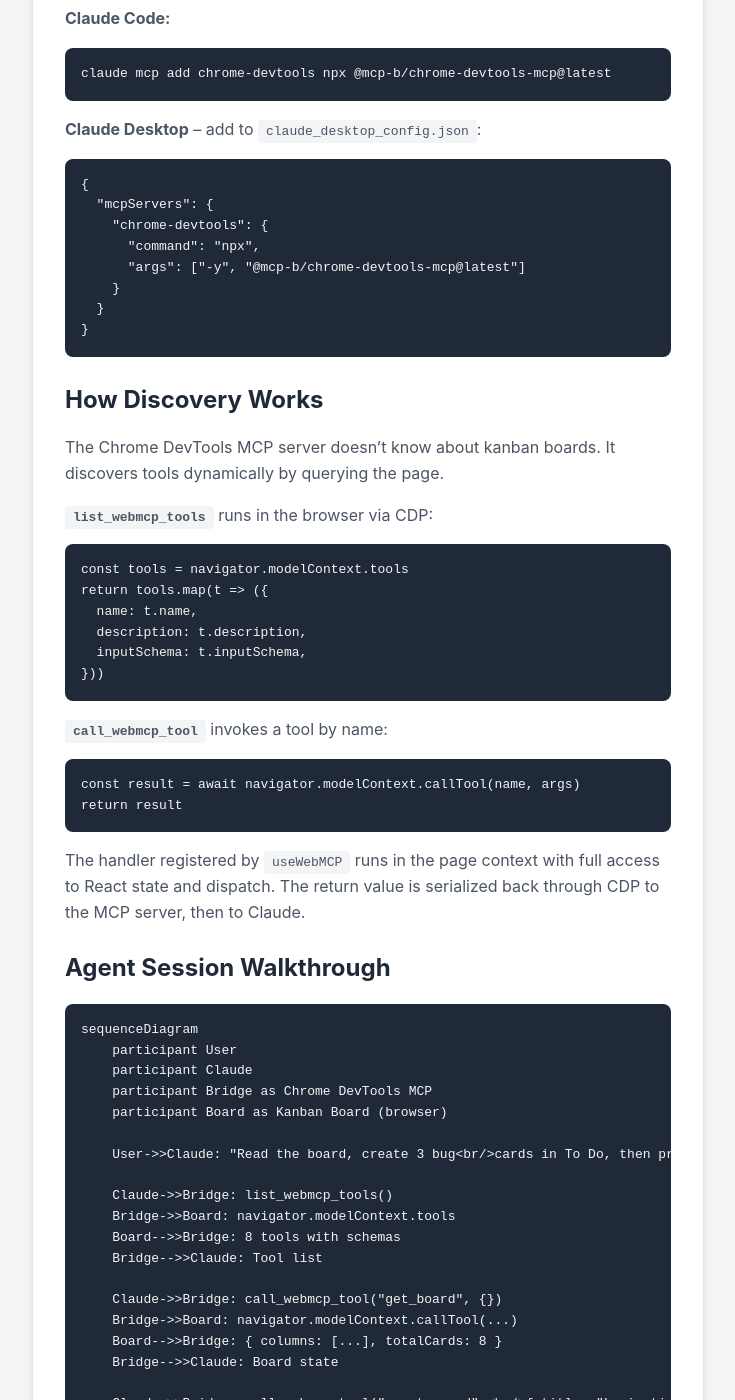
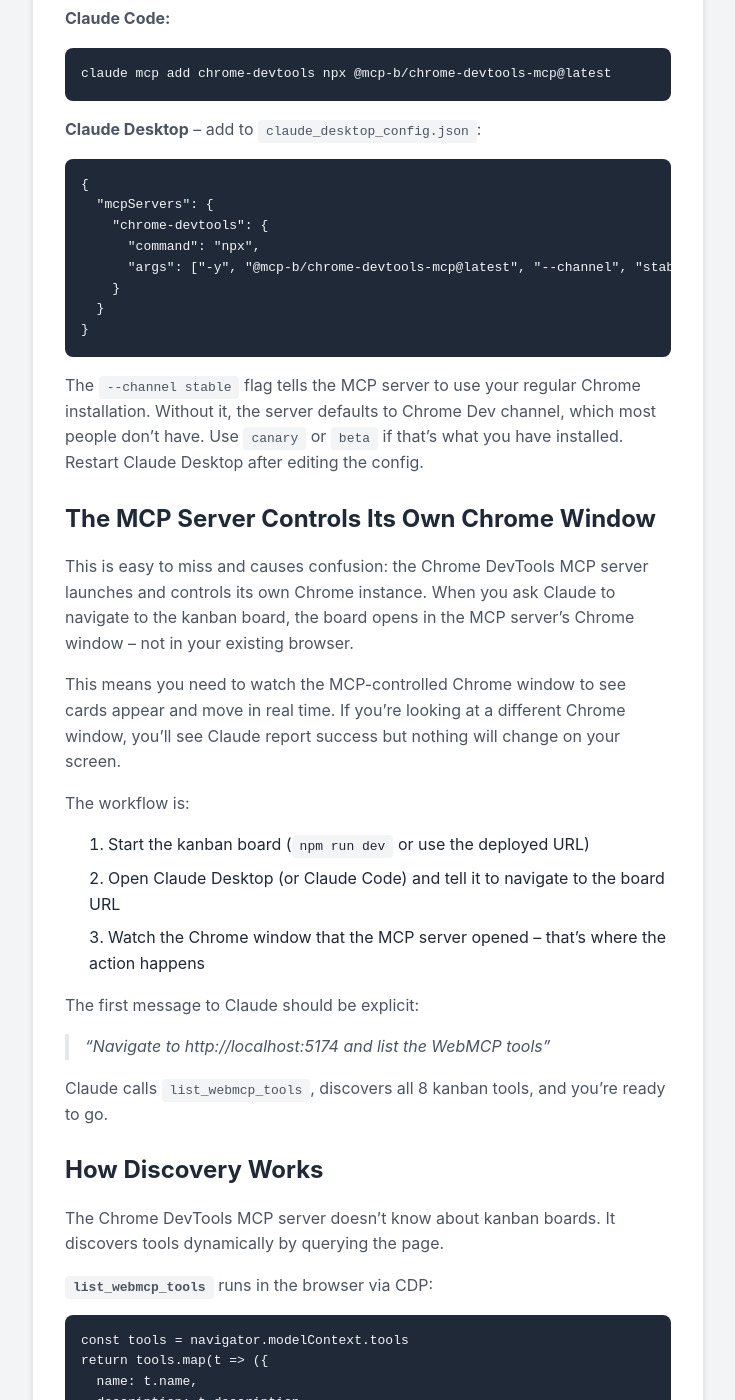
Before and after one commit to grzetich/portfolio, a Jekyll site: the page built from docs/_posts/2026-02-13-webmcp-kanban.md, in a window 1280 px wide and 1400 px high, scrolled down 9727 px. Shown: the whole window, without its empty margins (272-1007 px from the left). Built offline with Jekyll 4.4.1, drawn with Linux system fonts in a browser that asks for light colours.

Commit message:
Add setup details: Chrome channel flag, MCP-controlled window, workflow
Co-Authored-By: Claude Opus 4.6 <noreply@anthropic.com>

````diff
--- a/docs/_posts/2026-02-13-webmcp-kanban.md
+++ b/docs/_posts/2026-02-13-webmcp-kanban.md
@@ -388,11 +388,31 @@ claude mcp add chrome-devtools npx @mcp-b/chrome-devtools-mcp@latest
   "mcpServers": {
     "chrome-devtools": {
       "command": "npx",
-      "args": ["-y", "@mcp-b/chrome-devtools-mcp@latest"]
+      "args": ["-y", "@mcp-b/chrome-devtools-mcp@latest", "--channel", "stable"]
     }
   }
 }
 ```
+
+The `--channel stable` flag tells the MCP server to use your regular Chrome installation. Without it, the server defaults to Chrome Dev channel, which most people don't have. Use `canary` or `beta` if that's what you have installed. Restart Claude Desktop after editing the config.
+
+### The MCP Server Controls Its Own Chrome Window
+
+This is easy to miss and causes confusion: the Chrome DevTools MCP server launches and controls its own Chrome instance. When you ask Claude to navigate to the kanban board, the board opens in the MCP server's Chrome window -- not in your existing browser.
+
+This means you need to watch the MCP-controlled Chrome window to see cards appear and move in real time. If you're looking at a different Chrome window, you'll see Claude report success but nothing will change on your screen.
+
+The workflow is:
+
+1. Start the kanban board (`npm run dev` or use the deployed URL)
+2. Open Claude Desktop (or Claude Code) and tell it to navigate to the board URL
+3. Watch the Chrome window that the MCP server opened -- that's where the action happens
+
+The first message to Claude should be explicit:
+
+> "Navigate to http://localhost:5174 and list the WebMCP tools"
+
+Claude calls `list_webmcp_tools`, discovers all 8 kanban tools, and you're ready to go.
 
 ### How Discovery Works
 
````
